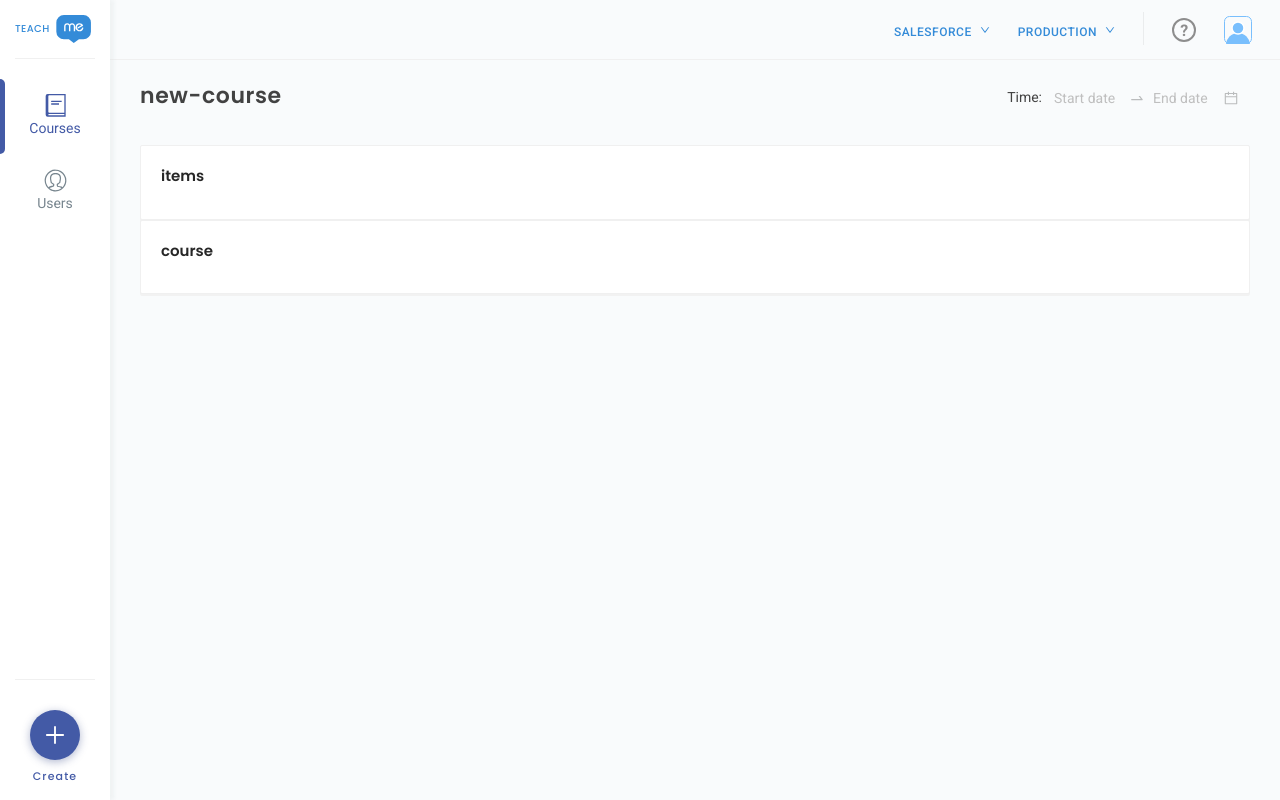
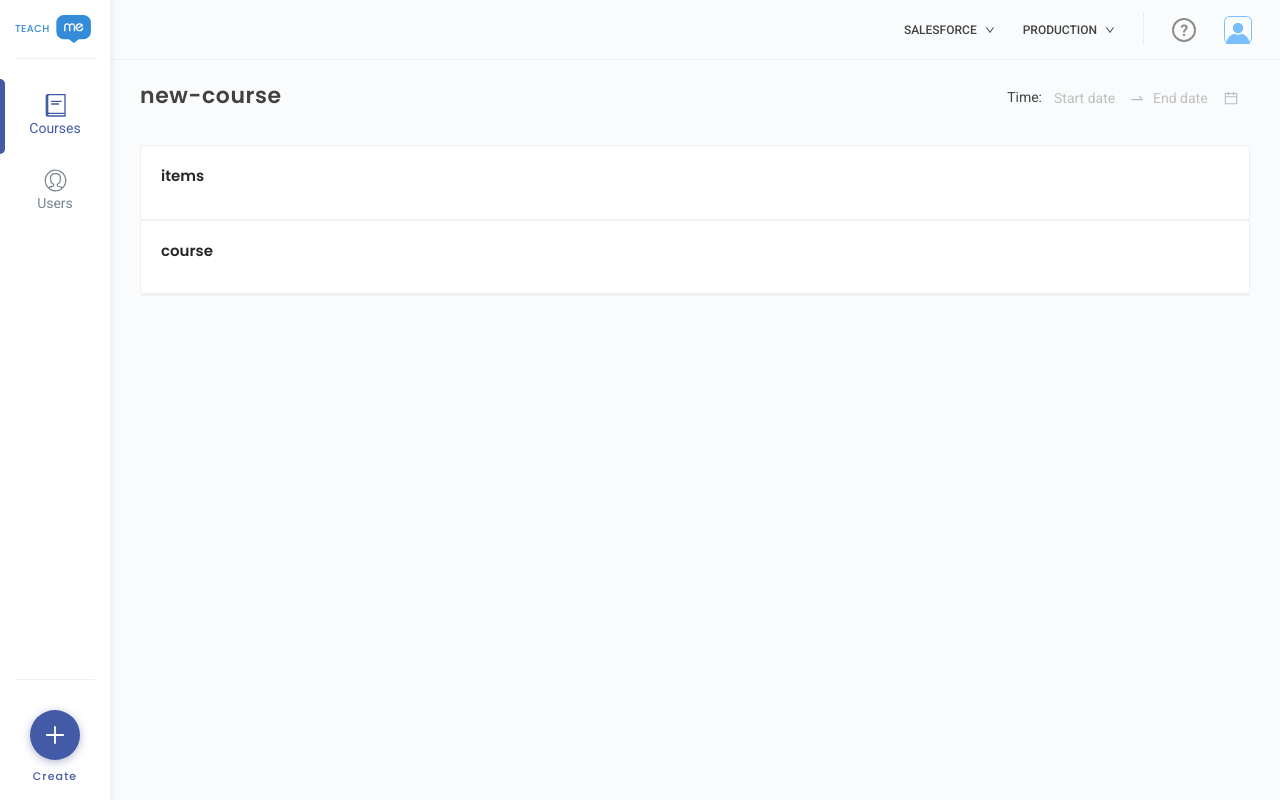
Before and after one commit to delta94/teachme-admin, a React (Create React App) app: page /course-editor/new in a window 1280 px wide. Built offline with nearby package versions, Linux system fonts and the light colour scheme; what @walkme/editor-sdk would draw is missing.

Commit message:
Fixes default `WMButton` style

```diff
--- a/src/components/common/WMButton/style.module.scss
+++ b/src/components/common/WMButton/style.module.scss
@@ -162,7 +162,6 @@
     }
   }
 
-  &-default,
   &-link {
     &:global(.ant-btn) {
       height: 16px;
```
